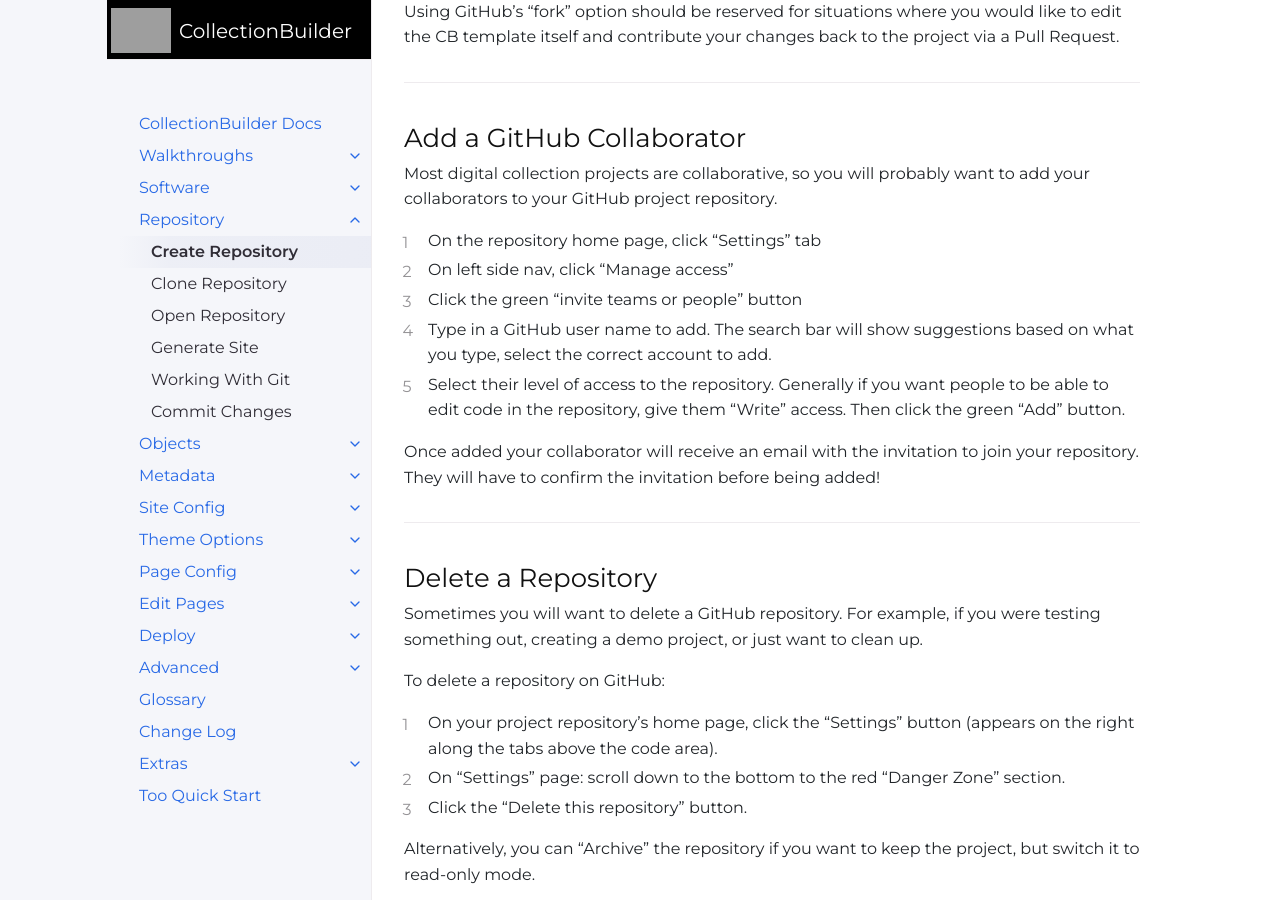
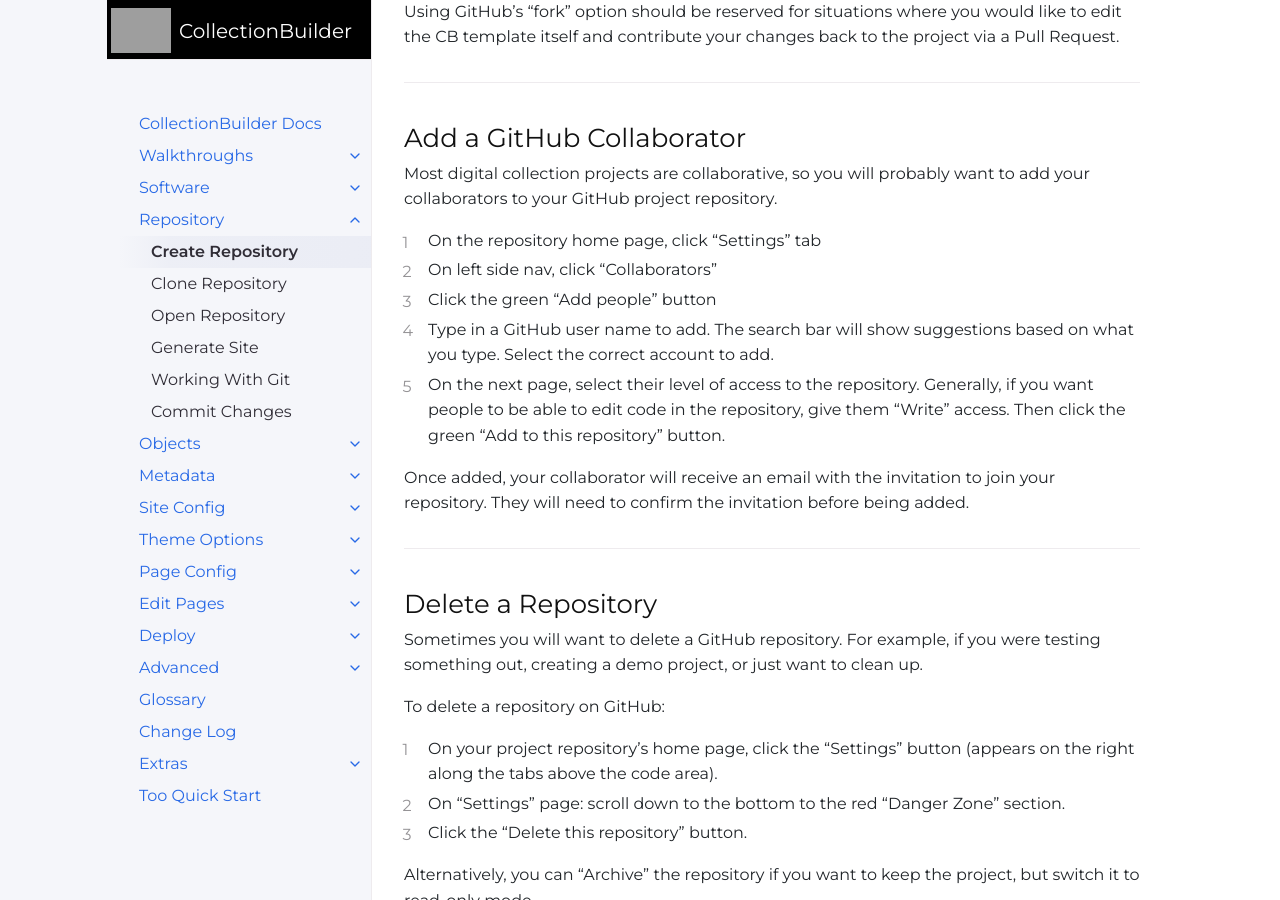
Before and after one commit to CollectionBuilder/cb-docs, a Jekyll site: the page built from docs/repository/create.md, in a window 1280 px wide and 900 px high, scrolled down 1306 px. Built offline with Jekyll 4.4.1, drawn with Linux system fonts in a browser that asks for light colours; comment, search, counter and statistics services are not loaded.

Commit message:
Update add a gh collaborator instructions

```diff
--- a/docs/repository/create.md
+++ b/docs/repository/create.md
@@ -48,13 +48,13 @@ Using GitHub's "fork" option should be reserved for situations where you would l
 Most digital collection projects are collaborative, so you will probably want to add your collaborators to your GitHub project repository.
 
 1. On the repository home page, click "Settings" tab
-2. On left side nav, click "Manage access"
-3. Click the green "invite teams or people" button
-4. Type in a GitHub user name to add. The search bar will show suggestions based on what you type, select the correct account to add.
-5. Select their level of access to the repository. Generally if you want people to be able to edit code in the repository, give them "Write" access. Then click the green "Add" button.
+2. On left side nav, click "Collaborators"
+3. Click the green "Add people" button
+4. Type in a GitHub user name to add. The search bar will show suggestions based on what you type. Select the correct account to add.
+5. On the next page, select their level of access to the repository. Generally, if you want people to be able to edit code in the repository, give them "Write" access. Then click the green "Add to this repository" button.
 
-Once added your collaborator will receive an email with the invitation to join your repository.
-They will have to confirm the invitation before being added!
+Once added, your collaborator will receive an email with the invitation to join your repository.
+They will need to confirm the invitation before being added.
 
 ------------
 
```
